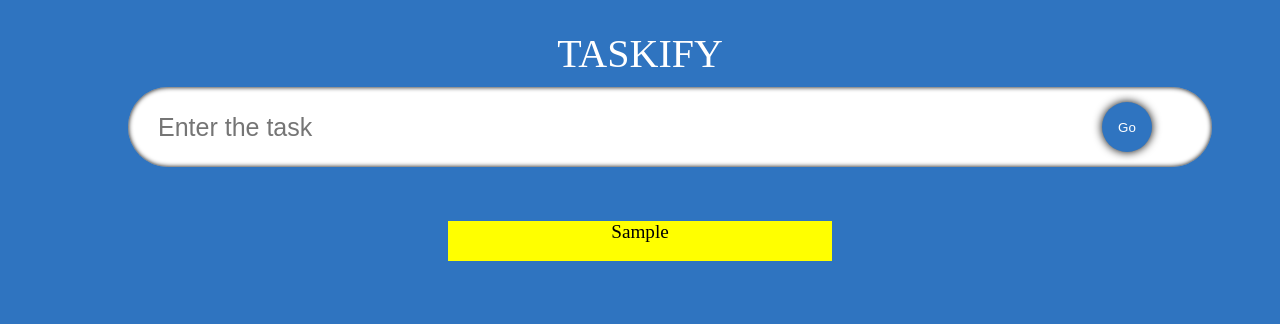
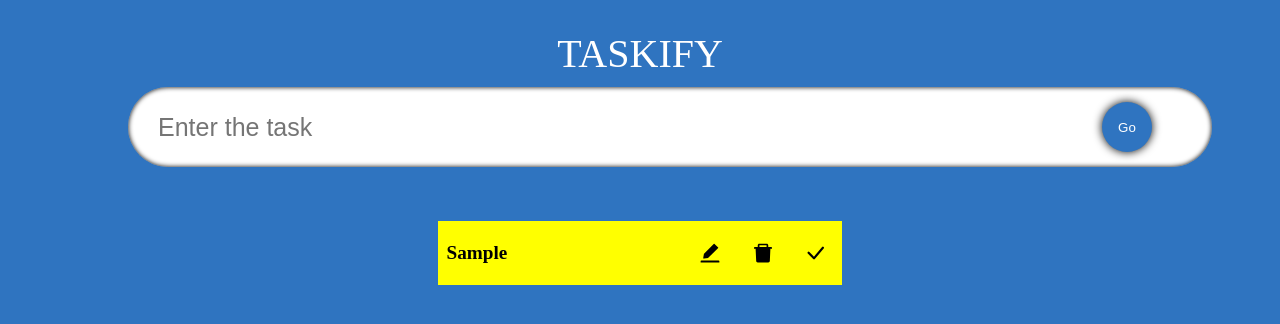
Before and after one commit to PrabeshPP/todo-typescript, a React (Create React App) app: page / in a window 1280 px wide. Both pictures are taken after typing "Sample" into the empty fields and a click on the button "Go". Shown: the top 324 px of the page. Built offline with nearby package versions, Linux system fonts and the light colour scheme; a web font is replaced by a local one.

Commit message:
editable componet added

```diff
--- /dev/null
+++ b/src/components/SingleTodo.tsx
@@ -0,0 +1,28 @@
+import React from "react";
+import "./todo.css";
+import { BsCheckLg } from "react-icons/bs";
+import { AiFillDelete, AiFillEdit } from "react-icons/ai";
+import { Todo } from "../model";
+
+interface Props {
+  todo: Todo;
+  todos:Todo[],
+  setTodos:React.Dispatch<React.SetStateAction<Todo[]>>;
+}
+
+const SingleTodo = ({ todo }: Props) => {
+  return (
+    <form className="box">
+      <div className="textBox">
+        <h1 contentEditable="true">{todo.todo}</h1>
+      </div>
+      <div className="iconBox">
+        <AiFillEdit />
+        <AiFillDelete />
+        <BsCheckLg />
+      </div>
+    </form>
+  );
+};
+
+export default SingleTodo;
--- a/src/components/TodoList.tsx
+++ b/src/components/TodoList.tsx
@@ -1,5 +1,6 @@
 import React from 'react'
 import { Todo } from '../model'
+import SingleTodo from './SingleTodo';
 import "./todo.css";
 
 interface Props{
@@ -13,10 +14,8 @@ const TodoList = ({todos,setTodos}:Props) => {
    <div className='todoLists'>
         {
             todos.map((todo)=>{
-                console.log(todo.todo)
-                return <li key={todo.id} className="todo_list">
-                    {todo.todo}
-                </li>
+
+                return <SingleTodo todo={todo} setTodos={setTodos} todos={todos} key={todo.id}/>
             })
         }
    </div>
--- a/src/components/todo.css
+++ b/src/components/todo.css
@@ -1,18 +1,36 @@
 .todoLists{
     height: max-content;
-    width: 60%;
+    width: 90%;
     display: flex;
-    flex-direction: column;
     align-items: center;
     justify-content: space-around;
     margin-top: 5%;
+    display: flex;
+    flex-wrap: wrap;
 }
 
-.todo_list{
-    min-height:5vh;
-    width: 50%;
+.box{
+    min-height: 8vh;
+    width: 35%;
     background-color: yellow;
-    font-size: 1.2rem;
     list-style: none;
     margin: 10px;
+    display: flex;
+    align-items: center;
+    justify-content: space-between;
 }
+
+.box > .textBox{
+    width: 60%;
+    text-align: left;
+    padding-left: 2%;
+    font-size: 0.6rem;
+}
+
+.box> .iconBox{
+    width: 40%;
+    height:max-content;
+    font-size: 1.5rem;
+    display: flex;
+    justify-content: space-around;
+}
```
